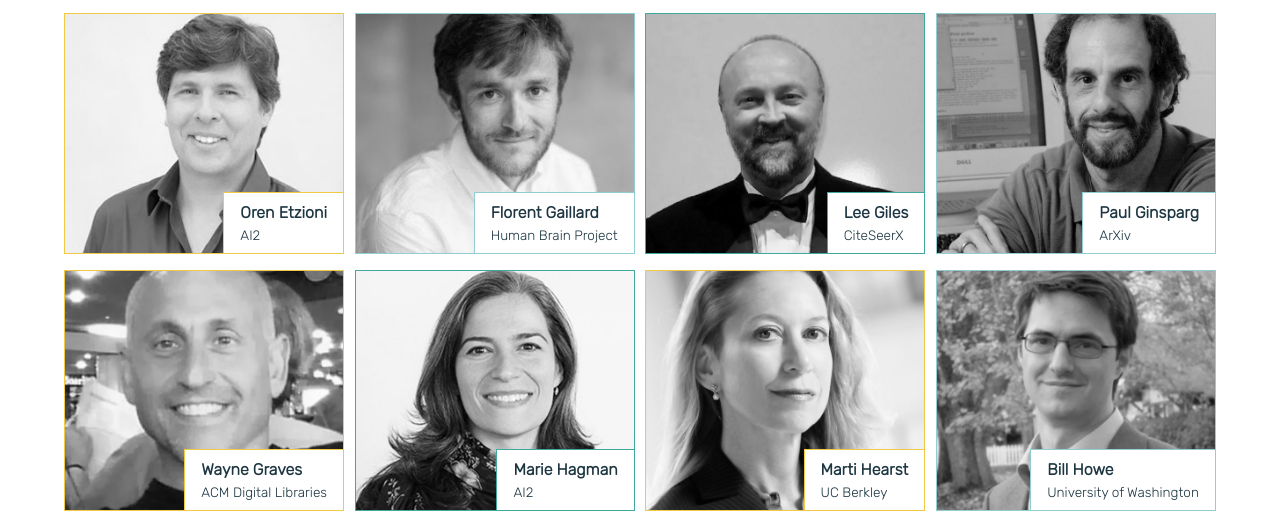
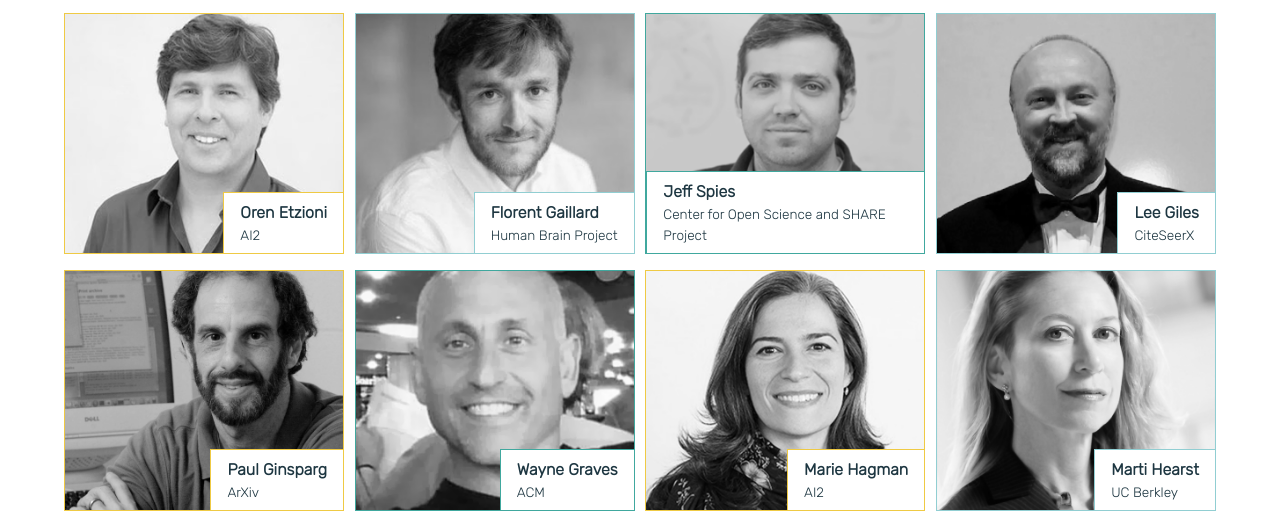
Before and after one commit to allenai/oasp-website, a website: page src/index.html in a window 1280 px wide. Shown: the part 1081-1605 px from the top of the page. Drawn offline with nearby package versions, Linux system fonts and the light colour scheme; files that its build step writes are made by us from their sources; files whose address does not match are found by name; a web font is replaced by a local one.

Commit message:
Add Jeff Spies and change Wayne Graves subtext (#33)
* Change Wayne Graves subtext

* Add Jeff Spies

```diff
--- a/src/index.html
+++ b/src/index.html
@@ -92,6 +92,13 @@
             </div>
           </div> <!-- advisor -->
           <div class="advisor colorful-list">
+            <img alt="Jeff Spies" src="./assets/advisors/jeff-spies.jpg" class="advisor__pic">
+            <div class="advisor__desc colorful-list__child">
+              <h4 class="advisor__name">Jeff Spies</h4>
+              <p class="advisor__org">Center for Open Science and SHARE Project</p>
+            </div>
+          </div> <!-- advisor -->
+          <div class="advisor colorful-list">
             <img alt="Lee Giles" src="./assets/advisors/lee-giles.jpg" class="advisor__pic">
             <div class="advisor__desc colorful-list__child">
               <h4 class="advisor__name">Lee Giles</h4>
@@ -109,7 +116,7 @@
             <img alt="Wayne Graves" src="./assets/advisors/wayne-graves.jpg" class="advisor__pic">
             <div class="advisor__desc colorful-list__child">
               <h4 class="advisor__name">Wayne Graves</h4>
-              <p class="advisor__org">ACM Digital Libraries</p>
+              <p class="advisor__org">ACM</p>
             </div>
           </div> <!-- advisor -->
           <div class="advisor colorful-list">
```
Also changed, not shown: src/assets/advisors/jeff-spies.jpg (added).
